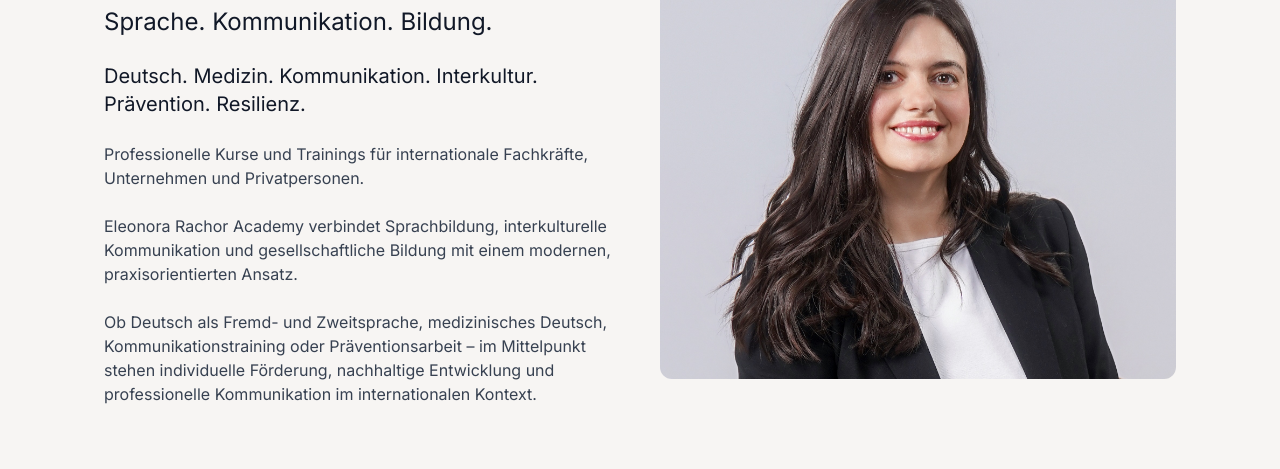
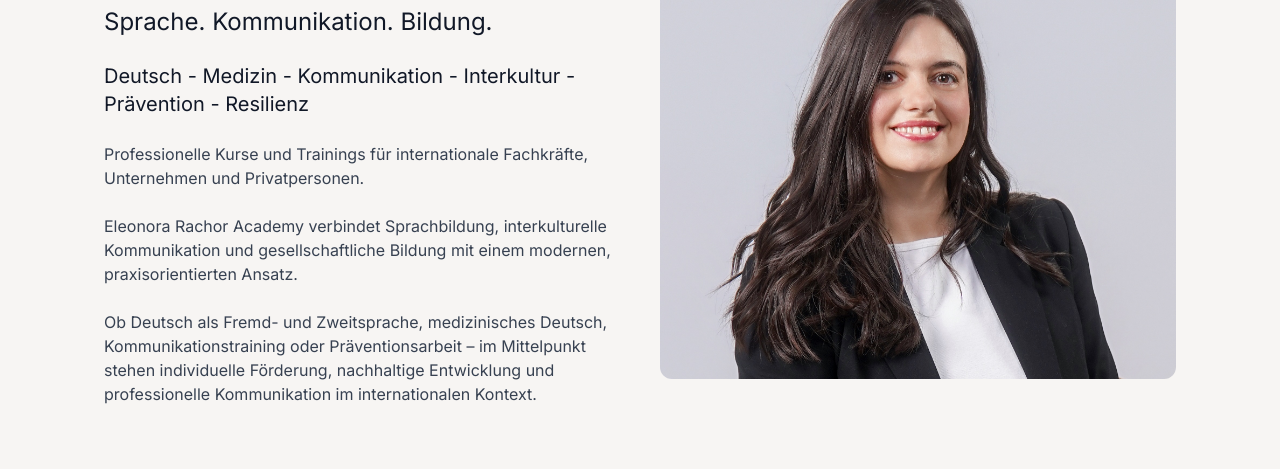
Before and after one commit to Rhody89/Eli_Website, a plain HTML site: page index.html in a window 1280 px wide. Shown: the part 331-800 px from the top of the page. Drawn offline with nearby package versions, Linux system fonts and the light colour scheme.

Commit message:
Update index.html

```diff
--- a/index.html
+++ b/index.html
@@ -24,7 +24,7 @@
   <div>
     <h1 class="heading text-4xl md:text-5xl leading-tight mb-4">Eleonora Rachor Academy</h1>
     <p class="mb-6 text-2xl">Sprache. Kommunikation. Bildung.</p>
-    <p class="mb-6 text-xl">Deutsch. Medizin. Kommunikation. Interkultur. Prävention. Resilienz.</p>
+    <p class="mb-6 text-xl">Deutsch - Medizin - Kommunikation - Interkultur - Prävention - Resilienz</p>
     <p class="mb-6 text-gray-700">Professionelle Kurse und Trainings für internationale Fachkräfte, Unternehmen und Privatpersonen.</p>
     <p class="mb-6 text-gray-700">Eleonora Rachor Academy verbindet Sprachbildung, interkulturelle Kommunikation und gesellschaftliche Bildung mit einem modernen, praxisorientierten Ansatz.</p>
     <p class="mb-6 text-gray-700">Ob Deutsch als Fremd- und Zweitsprache, medizinisches Deutsch, Kommunikationstraining oder Präventionsarbeit – im Mittelpunkt stehen individuelle Förderung, nachhaltige Entwicklung und professionelle Kommunikation im internationalen Kontext.</p>
```
